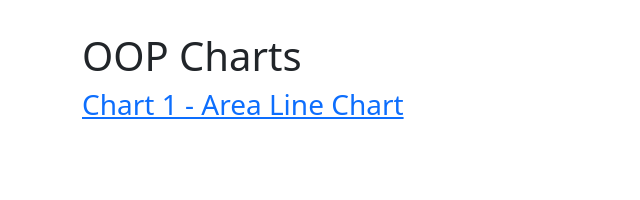
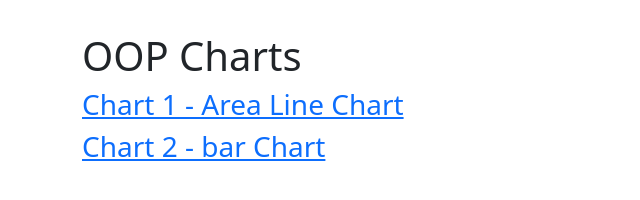
Before and after one commit to ErickJamesRubin/IT21c, a plain HTML site: page charts/index.html in a window 1280 px wide. Shown: the whole page, without its empty margins (0-640 px from the left). Drawn offline with nearby package versions, Linux system fonts and the light colour scheme.

Commit message:
Added <h3><a href=barchart.html>Chart 2 - bar Chart</a></h3> in index.html

```diff
--- a/charts/index.html
+++ b/charts/index.html
@@ -12,6 +12,7 @@
     <div class="container" style="margin-top: 2rem;">
         <h1>OOP Charts</h1>
         <h3><a href="linechart.html">Chart 1 - Area Line Chart</a></h3>
+        <h3><a href="barchart.html">Chart 2 - bar Chart</a></h3>
     </div>
 <script src="chart.js"></script>
 </body>
```
